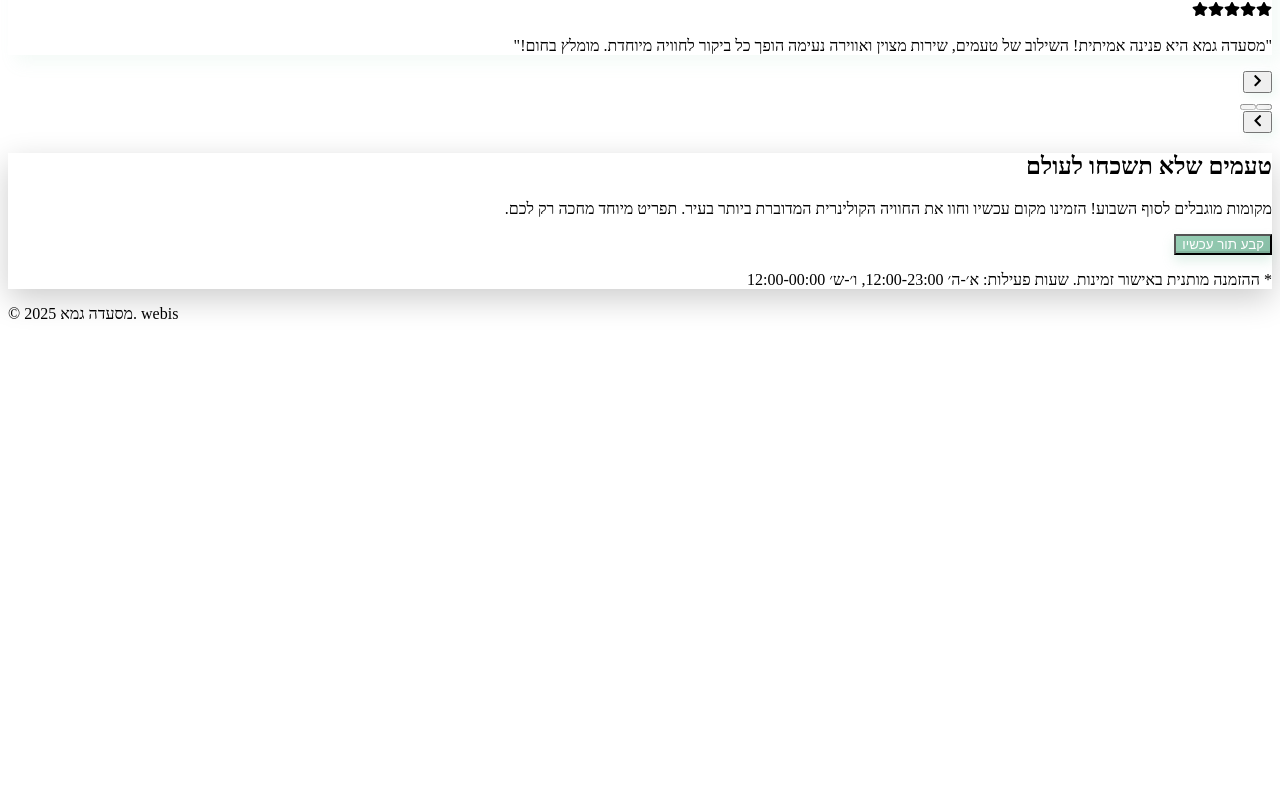
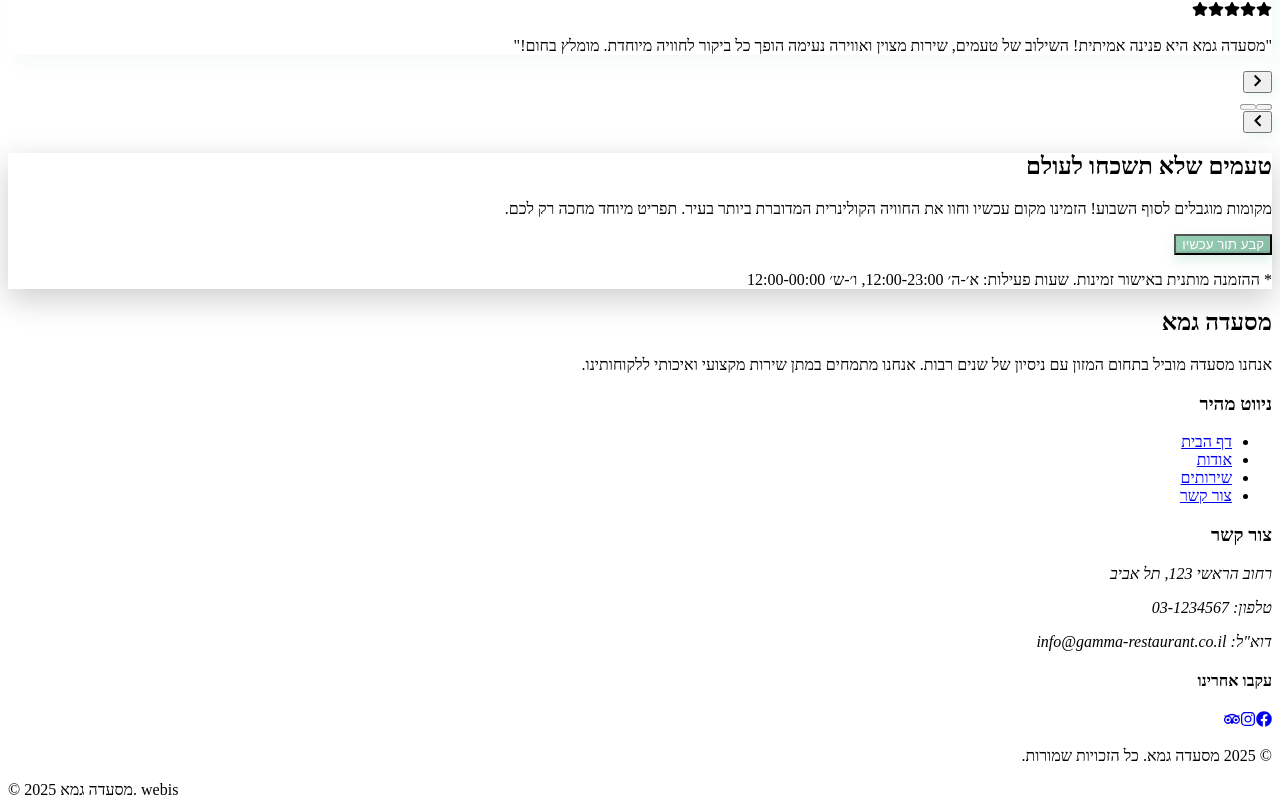
Before and after one commit to Webis-sites/webis-site-msadh-gma-1744374159349, a Next.js app: page / in a window 1280 px wide. Shown: the part 5591-6398 px from the top of the page. Before the commit the page ends 5922 px from the top, so only its background shows below. Built offline with nearby package versions, Linux system fonts and the light colour scheme.

Commit message:
Add Footer component to page

```diff
--- a/src/app/page.tsx
+++ b/src/app/page.tsx
@@ -9,6 +9,7 @@ import FAQSection from '@/components/FAQSection';
 import ContactSection from '@/components/ContactSection';
 import TestimonialsSection from '@/components/TestimonialsSection';
 import CTASection from '@/components/CTASection';
+import Footer from '@/components/Footer';
 
 export default function HomePage() {
   return (
@@ -24,6 +25,7 @@ export default function HomePage() {
         <ContactSection />
         <TestimonialsSection />
         <CTASection />
+        <Footer />
       </main>
 
       <footer className="py-6 bg-gray-100 dark:bg-gray-800">
```
